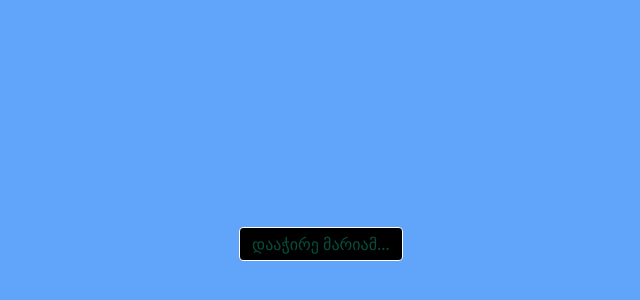
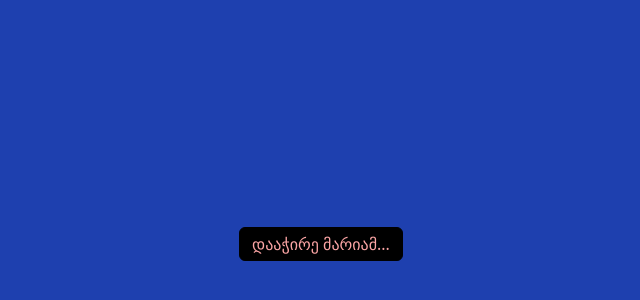
Before and after one commit to Lazzzare/ModalDemo, a React (Vite) app in the folder modal/: page / in a window 1280 px wide. Shown: the part 156-456 px from the top of the page, without its empty margins (319-959 px from the left). Built offline with nearby package versions, Linux system fonts and the light colour scheme.

Commit message:
Update App.tsx

```diff
--- a/modal/src/App.tsx
+++ b/modal/src/App.tsx
@@ -1,9 +1,27 @@
+import Modal from "./components/Modal";
+import { useState } from "react";
+
 function App() {
+  const [isopen, setIsOpen] = useState(false);
+
+  interface props {
+    open: String;
+  }
+
+  const handleClick = (event: React.MouseEvent<HTMLElement>) => {
+    setIsOpen(!isopen);
+    console.log(isopen);
+  };
+
   return (
-    <div className="h-screen w-full bg-blue-400 mx-auto flex justify-center items-center text-center">
-      <button className="bg-black text-emerald-900 border border-white px-3 py-1 rounded">
+    <div className="h-screen w-full bg-blue-800 mx-auto flex justify-center items-center text-center">
+      <button
+        onClick={handleClick}
+        className="bg-black text-red-300 border border-black px-3 py-1 rounded-md"
+      >
         დააჭირე მარიამ...
       </button>
+      <Modal open={isopen} onClose={() => setIsOpen(false)} />
     </div>
   );
 }
```
